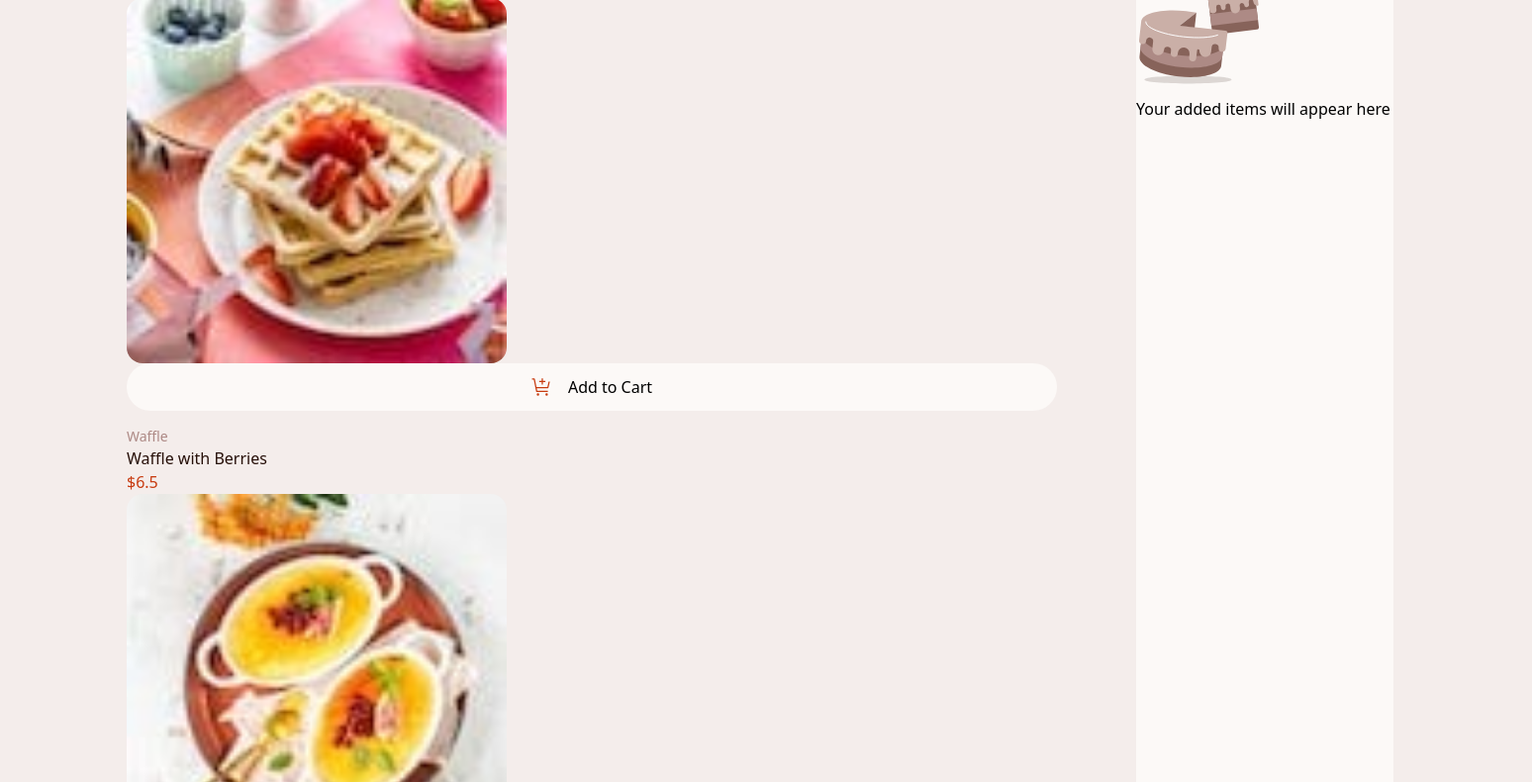
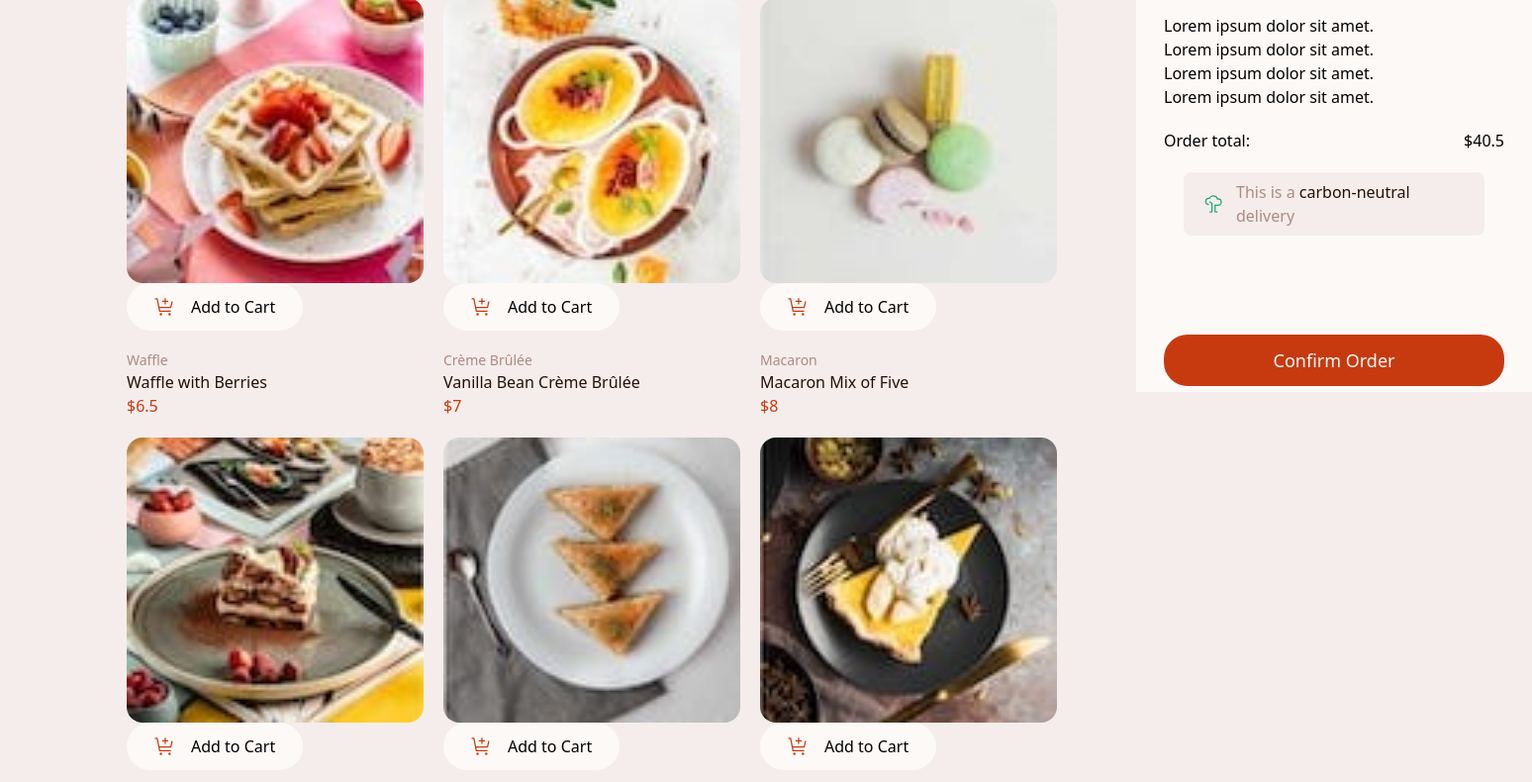
Before and after one commit to okedo01/product-list-with-cart-okedo01, a website: page public/index.html in a window 1280 px wide. Shown: the part 134-924 px from the top of the page at 99% size, 1548 px wide, since content can reach past the window. Drawn offline with Linux system fonts and the light colour scheme.

Commit message:
adding data dynamically using javascript

```diff
--- a/public/index.html
+++ b/public/index.html
@@ -17,15 +17,15 @@
 <body class="bg-rose100 grid place-items-center max-w-1400 w-full my-20 mx-32">
 
   <div class="container grid grid-cols-4 gap-20">
-    <div class="wrapper w-full col-span-3">
+    <div class="wrapper col-span-3">
       <h1 class="mb-4 text-3xl text-rose900 bold">Desserts</h1>
-      <div class="list-items w-full">
+      <div class="list-items grid grid-cols-3 gap-x-5 w-full">
         <div class="">
-            <img src="./assets/images/image-baklava-desktop.jpg" alt="Baklava" class="relative rounded-2xl w-96">
-          <div class="add-to-cart flex justify-center items-center gap-4 bg-rose50 rounded-3xl px-7 py-3">
+            <img src="./assets/images/image-baklava-desktop.jpg" alt="Baklava" class="rounded-2xl">
+          <button class="add-to-cart flex justify-center items-center gap-4 bg-rose50 rounded-3xl px-7 py-3">
             <img src="./assets/images/icon-add-to-cart.svg" alt="add-to-cart">
             <div>Add to Cart</div>
-          </div>
+          </button>
           <div class="mt-4">
             <h4 class="text-rose400 text-sm">Baklava</h4>
             <p class="text-rose900">Pistachio Baklava</p>
@@ -36,24 +36,32 @@
       </div>
     </div>
 
-    <div class="cart bg-rose50 col-span-1">
-      <div class="cart-empty">
-        <h3>Your cart <span id="quantity">(0)</span></h3>
-        <img src="./assets/images/illustration-empty-cart.svg" alt="cart-empty">
-        <p>Your added items will appear here</p>
+    <div class="cart col-span-1 w-400 max-h-450 h-full px-7 bg-rose50">
+      <div class="cart-empty hidden">
+        <h3 class="py-5 text-primary text-xl text-center">Your cart <span id="quantity">(0)</span></h3>
+        <img src="./assets/images/illustration-empty-cart.svg" alt="cart-empty" class="my-16 mx-auto w-56">
+        <p class="text-rose400 text-center">Your added items will appear here</p>
       </div>
 
-      <div class="cart-selected hidden">
-        <h3>Your cart <span id="quantity">(0)</span></h3>
+      <div class="cart-selected">
+        <h3 class="py-5 text-primary text-xl text-center">Your cart <span id="quantity">(0)</span></h3>
         <div class="selected-items">
-
+          <p>Lorem ipsum dolor sit amet.</p>
+          <p>Lorem ipsum dolor sit amet.</p>
+          <p>Lorem ipsum dolor sit amet.</p>
+          <p>Lorem ipsum dolor sit amet.</p>
         </div>
-        <div class="total"></div>
-        <div class="carbon-neutral">
+        <div class="flex justify-between mt-5">
+          <p>Order total:</p>
+          <div class="total">
+            $40.5
+          </div>
+        </div>
+        <div class="carbon-neutral flex justify-center items-center gap-3 bg-rose100 m-5 px-5 py-2 rounded-lg">
           <img src="./assets/images/icon-carbon-neutral.svg" alt="carbon-neutral">
-          <p>This is a <span>carbon-neutral</span> delivery</p>
+          <p class="text-rose400">This is a <span class="text-rose900">carbon-neutral</span> delivery</p>
         </div>
-        <button class="btn">Confirm Order</button>
+        <button class="btn rounded-3xl bg-primary text-rose50 text-lg mt-20 py-3 w-full">Confirm Order</button>
       </div>
 
       <div class="order-confirmed hidden">
--- a/public/sandbox.js
+++ b/public/sandbox.js
@@ -1,32 +1,39 @@
 const listItemsHTML = document.querySelector('.list-items');
+const emptyCart = document.querySelector('.cart-empty');
+const selectedCart = document.querySelector('.cart-selected');
 let listItems = [];
+
+listItemsHTML.addEventListener('click', (e) => {
+    if(e.target.classList.contains('add-to-cart')) {
+        alert("add to cart button");
+        emptyCart.style.display = 'none';
+        selectedCart.style.display = 'block';
+    }
+
+})
 
 const addDataToHTML = (data) => {
     listItemsHTML.innerHTML = '';
-    if(listItems.length > 1) {
+    if(listItems.length > 0) {
         listItems.forEach(item => {
             const listDiv = document.createElement('div')
             listDiv.classList.add('list-items');
 
             listDiv.innerHTML = `
 
-                <img src="./${item.image.thumbnail}" alt="Baklava" class="w-96 rounded-2xl">
-                <div class="add-to-cart flex justify-center items-center gap-4 bg-rose50 rounded-3xl px-7 py-3 cursor-pointer">
+                <img src="./${item.image.thumbnail}" alt="Baklava" class="w-full rounded-2xl">
+                <button class="add-to-cart flex justify-center items-center gap-4 bg-rose50 rounded-3xl px-7 py-3 cursor-pointer">
                     <img src="./assets/images/icon-add-to-cart.svg" alt="add-to-cart">
-                    <div>Add to Cart</div>
-                </div>
-                <div class="mt-4">
+                    Add to Cart
+                </button>
+                <div class="my-5">
                     <h4 class="text-rose400 text-sm">${item.category}</h4>
                     <p class="text-rose900">${item.name}</p>
                     <div class="text-primary">$${item.price}</div>
                 </div>
-
             `
             listItemsHTML.appendChild(listDiv)
-
         })
-
-
     }
 }
 
--- a/tailwind.config.js
+++ b/tailwind.config.js
@@ -9,6 +9,9 @@ module.exports = {
       width: {
         1000: '1000px',
         400: '400px'
+      },
+      maxHeight: {
+        450: '450px'
       },
       colors: {
         primary: 'hsl(14, 86%, 42%)',
```
Also changed, not shown: public/styles.css.
